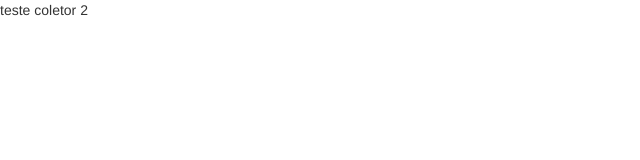
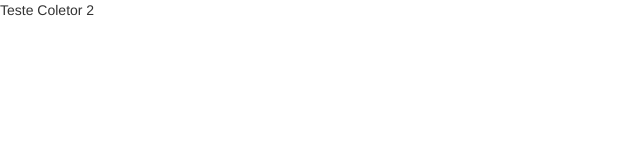
Before and after one commit to dayvesoliveira/coletor, a plain HTML site: page app/index.html in a window 1280 px wide. Shown: the full height of the page, 0-640 px from the left. Drawn offline with Linux system fonts and the light colour scheme.

Commit message:
alteracao de pacotes

```diff
--- a/app/index.html
+++ b/app/index.html
@@ -5,9 +5,8 @@
         <title>Coletor</title>
         <meta charset="UTF-8">
         <meta name="viewport" content="width=device-width">
-
         <link rel="stylesheet" href="css/bootstrap.css">
         <link rel="stylesheet" href="css/bootstrap-theme.css">
     </head>
-    <body>teste coletor 2</body>
+    <body>Teste Coletor 2</body>
 </html>
```
Also changed, not shown: app/js/lib/bootstrap.js (renamed from app/lib/bootstrap.js), app/js/lib/bootstrap.min.js (renamed from app/lib/bootstrap.min.js), app/js/lib/npm.js (renamed from app/lib/npm.js).
